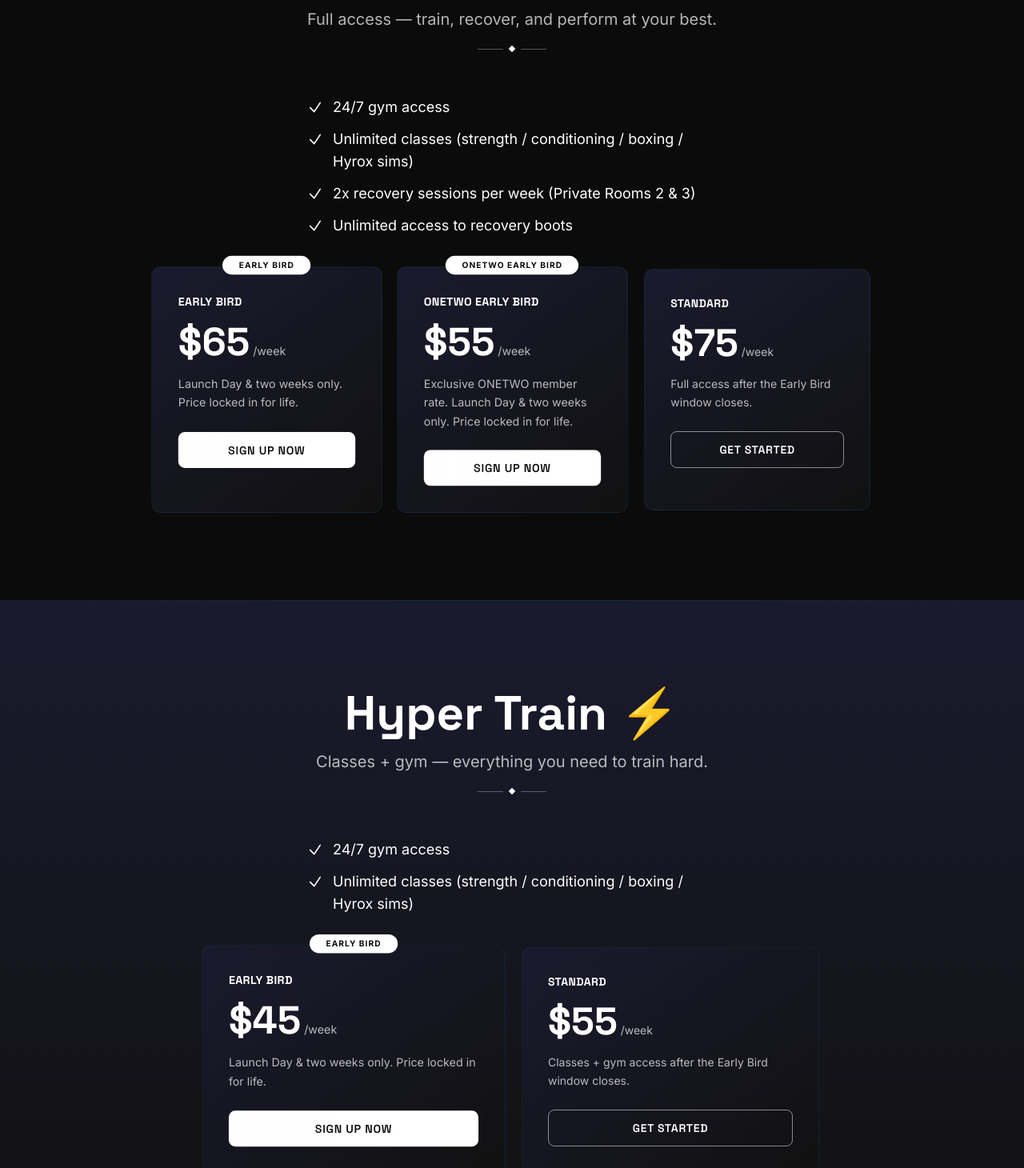
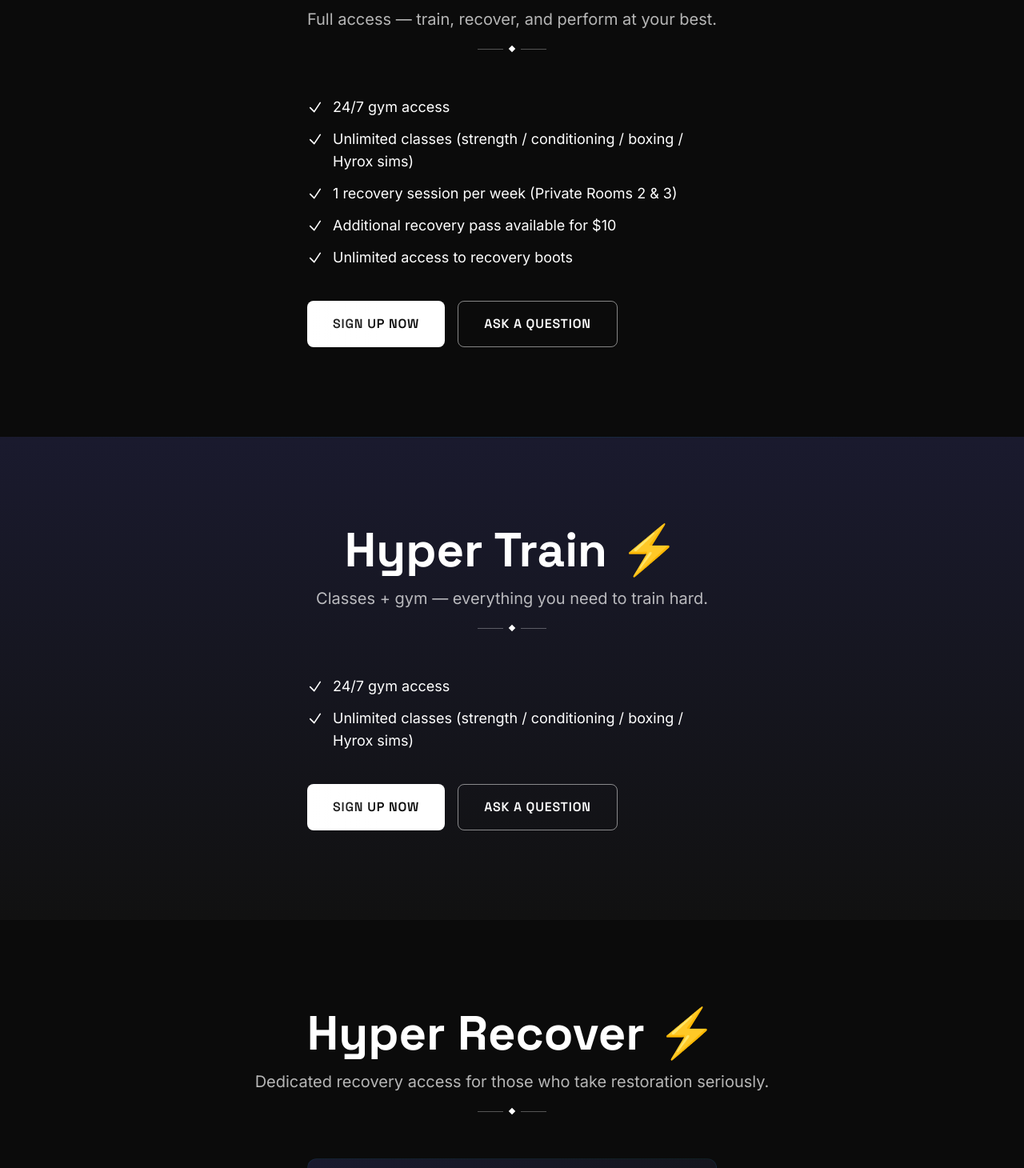
Before and after one commit to milochamp2/hyperfit-website, a Next.js app: page /membership in a window 1280 px wide. Shown: the part 970-2430 px from the top of the page at 80% size. Built offline with nearby package versions, Linux system fonts and the light colour scheme.

Commit message:
+hyperfit website update
Pricing Lists Adjusted

```diff
--- a/src/app/membership/page.tsx
+++ b/src/app/membership/page.tsx
@@ -15,7 +15,8 @@
 const hyperEliteFeatures = [
   "24/7 gym access",
   "Unlimited classes (strength / conditioning / boxing / Hyrox sims)",
-  "2x recovery sessions per week (Private Rooms 2 & 3)",
+  "1 recovery session per week (Private Rooms 2 & 3)",
+  "Additional recovery pass available for $10",
   "Unlimited access to recovery boots",
 ];
 
@@ -30,6 +31,7 @@
 ];
 
 const casualPasses = [
+  { name: "Intro Offer — 5 Classes", price: "$50" },
   { name: "Single Class", price: "$26" },
   { name: "5 Class Pack", price: "$120" },
   { name: "10 Class Pack", price: "$220" },
@@ -38,19 +40,28 @@
 
 const earlyBirdPlans = [
   {
+    name: "1 Membership — Full Access + Recovery",
+    price: "$60",
+    note: "Lifetime Price",
+    detail: "Includes 1 recovery session per week. Price locked for life.",
+  },
+  {
     name: "Gold — All Access",
     price: "$55",
     note: "Locked for life",
+    detail: "Launch Day & two weeks only. Price will not increase.",
   },
   {
     name: "Silver — Classes + Gym",
     price: "$45",
     note: "Locked for life",
+    detail: "Launch Day & two weeks only. Price will not increase.",
   },
   {
     name: "Boxing Only",
     price: "$40",
     note: "Locked for life",
+    detail: "Launch Day & two weeks only. Price will not increase.",
   },
 ];
 
@@ -78,8 +89,7 @@
           subtitle="Full access — train, recover, and perform at your best."
           gradient
         />
-        <div className="mx-auto max-w-4xl">
-          <div className="mx-auto mb-10 max-w-lg">
+        <div className="mx-auto max-w-lg">
           <ul className="space-y-3">
             {hyperEliteFeatures.map((feature) => (
               <li key={feature} className="flex items-start gap-3">
@@ -88,75 +98,13 @@
               </li>
             ))}
           </ul>
-          </div>
-
-          <div className="grid gap-6 md:grid-cols-3">
-            {/* Early Bird */}
-            <div className="relative card-futuristic rounded-xl p-8 border-white/30 scale-[1.02] transition-all duration-300">
-              <div className="absolute -top-3.5 left-1/2 z-10 -translate-x-1/2">
-                <div className="whitespace-nowrap rounded-full bg-white px-5 py-1 text-[10px] font-bold uppercase tracking-widest text-jet">
-                  Early Bird
-                </div>
-              </div>
-              <h3 className="font-heading text-sm font-bold uppercase tracking-wide">
-                Early Bird
-              </h3>
-              <div className="mt-4 flex items-baseline gap-1">
-                <span className="font-heading text-5xl font-bold text-white">$65</span>
-                <span className="text-sm text-white/70">/week</span>
-              </div>
-              <p className="mt-4 text-sm leading-relaxed text-white/70">
-                Launch Day &amp; two weeks only. Price locked in for life.
-              </p>
-              <div className="mt-6">
-                <Button href={siteConfig.bookingUrl} className="w-full" external>
+          <div className="mt-10 flex flex-wrap gap-4">
+            <Button href={siteConfig.bookingUrl} size="lg" external>
               Sign Up Now
             </Button>
-              </div>
-            </div>
-
-            {/* ONETWO Early Bird */}
-            <div className="relative card-futuristic rounded-xl p-8 border-white/30 scale-[1.02] transition-all duration-300">
-              <div className="absolute -top-3.5 left-1/2 z-10 -translate-x-1/2">
-                <div className="whitespace-nowrap rounded-full bg-white px-5 py-1 text-[10px] font-bold uppercase tracking-widest text-jet">
-                  ONETWO Early Bird
-                </div>
-              </div>
-              <h3 className="font-heading text-sm font-bold uppercase tracking-wide">
-                ONETWO Early Bird
-              </h3>
-              <div className="mt-4 flex items-baseline gap-1">
-                <span className="font-heading text-5xl font-bold text-white">$55</span>
-                <span className="text-sm text-white/70">/week</span>
-              </div>
-              <p className="mt-4 text-sm leading-relaxed text-white/70">
-                Exclusive ONETWO member rate. Launch Day &amp; two weeks only. Price locked in for life.
-              </p>
-              <div className="mt-6">
-                <Button href={siteConfig.bookingUrl} className="w-full" external>
-                  Sign Up Now
+            <Button href="/contact" variant="outline" size="lg">
+              Ask a Question
             </Button>
-              </div>
-            </div>
-
-            {/* Standard */}
-            <div className="card-futuristic rounded-xl p-8 transition-all duration-300">
-              <h3 className="font-heading text-sm font-bold uppercase tracking-wide">
-                Standard
-              </h3>
-              <div className="mt-4 flex items-baseline gap-1">
-                <span className="font-heading text-5xl font-bold text-white">$75</span>
-                <span className="text-sm text-white/70">/week</span>
-              </div>
-              <p className="mt-4 text-sm leading-relaxed text-white/70">
-                Full access after the Early Bird window closes.
-              </p>
-              <div className="mt-6">
-                <Button href={siteConfig.bookingUrl} variant="outline" className="w-full" external>
-                  Get Started
-                </Button>
-              </div>
-            </div>
           </div>
         </div>
       </Section>
@@ -167,8 +115,7 @@
           title="Hyper Train ⚡"
           subtitle="Classes + gym — everything you need to train hard."
         />
-        <div className="mx-auto max-w-4xl">
-          <div className="mx-auto mb-10 max-w-lg">
+        <div className="mx-auto max-w-lg">
           <ul className="space-y-3">
             {hyperTrainFeatures.map((feature) => (
               <li key={feature} className="flex items-start gap-3">
@@ -177,51 +124,13 @@
               </li>
             ))}
           </ul>
-          </div>
-
-          <div className="mx-auto grid max-w-3xl gap-6 md:grid-cols-2">
-            {/* Early Bird */}
-            <div className="relative card-futuristic rounded-xl p-8 border-white/30 scale-[1.02] transition-all duration-300">
-              <div className="absolute -top-3.5 left-1/2 z-10 -translate-x-1/2">
-                <div className="whitespace-nowrap rounded-full bg-white px-5 py-1 text-[10px] font-bold uppercase tracking-widest text-jet">
-                  Early Bird
-                </div>
-              </div>
-              <h3 className="font-heading text-sm font-bold uppercase tracking-wide">
-                Early Bird
-              </h3>
-              <div className="mt-4 flex items-baseline gap-1">
-                <span className="font-heading text-5xl font-bold text-white">$45</span>
-                <span className="text-sm text-white/70">/week</span>
-              </div>
-              <p className="mt-4 text-sm leading-relaxed text-white/70">
-                Launch Day &amp; two weeks only. Price locked in for life.
-              </p>
-              <div className="mt-6">
-                <Button href={siteConfig.bookingUrl} className="w-full" external>
+          <div className="mt-10 flex flex-wrap gap-4">
+            <Button href={siteConfig.bookingUrl} size="lg" external>
               Sign Up Now
             </Button>
-              </div>
-            </div>
-
-            {/* Standard */}
-            <div className="card-futuristic rounded-xl p-8 transition-all duration-300">
-              <h3 className="font-heading text-sm font-bold uppercase tracking-wide">
-                Standard
-              </h3>
-              <div className="mt-4 flex items-baseline gap-1">
-                <span className="font-heading text-5xl font-bold text-white">$55</span>
-                <span className="text-sm text-white/70">/week</span>
-              </div>
-              <p className="mt-4 text-sm leading-relaxed text-white/70">
-                Classes + gym access after the Early Bird window closes.
-              </p>
-              <div className="mt-6">
-                <Button href={siteConfig.bookingUrl} variant="outline" className="w-full" external>
-                  Get Started
+            <Button href="/contact" variant="outline" size="lg">
+              Ask a Question
             </Button>
-              </div>
-            </div>
           </div>
         </div>
       </Section>
@@ -263,7 +172,7 @@
           title="Casual Passes"
           subtitle="No membership needed — grab a pass and train."
         />
-        <div className="mx-auto grid max-w-4xl gap-6 sm:grid-cols-2 lg:grid-cols-4">
+        <div className="mx-auto grid max-w-5xl gap-6 sm:grid-cols-2 lg:grid-cols-5">
           {casualPasses.map((pass) => (
             <div key={pass.name} className="card-futuristic rounded-xl p-6 text-center transition-all duration-300">
               <h3 className="font-heading text-sm font-bold uppercase tracking-wide">
@@ -282,14 +191,38 @@
         </div>
       </Section>
 
+      {/* 1 Month Opportunity */}
+      <Section>
+        <SectionHeading
+          title="1 Month Opportunity"
+          subtitle="Try HyperFit for a full month — no long-term commitment required."
+          gradient
+        />
+        <div className="mx-auto max-w-sm">
+          <div className="card-futuristic rounded-xl p-8 text-center transition-all duration-300">
+            <p className="text-sm font-medium uppercase tracking-widest text-white/50">Limited Time</p>
+            <p className="mt-3 font-heading text-5xl font-black text-white">1 Month</p>
+            <p className="mt-1 text-sm text-white/50">Full membership access</p>
+            <div className="my-6 h-px w-full bg-gradient-to-r from-transparent via-white/10 to-transparent" />
+            <p className="text-sm leading-relaxed text-white/70">
+              A one-month opportunity to experience everything HyperFit has to offer — classes, gym, and recovery — before committing long term.
+            </p>
+            <div className="mt-8">
+              <Button href={siteConfig.bookingUrl} className="w-full" external>
+                Claim Now
+              </Button>
+            </div>
+          </div>
+        </div>
+      </Section>
+
       {/* Early Bird Memberships */}
-      <Section>
+      <Section dark>
         <SectionHeading
           title="Early Bird Memberships"
           subtitle="Launch Day & limited two weeks only — prices locked in for life."
-          gradient
         />
-        <div className="mx-auto grid max-w-4xl gap-6 sm:grid-cols-3">
+        <div className="mx-auto grid max-w-5xl gap-6 sm:grid-cols-2 lg:grid-cols-4">
           {earlyBirdPlans.map((plan) => (
             <div key={plan.name} className="relative card-futuristic rounded-xl p-8 border-white/30 transition-all duration-300">
               <div className="absolute -top-3.5 left-1/2 z-10 -translate-x-1/2">
@@ -305,7 +238,7 @@
                 <span className="text-sm text-white/70">/week</span>
               </div>
               <p className="mt-4 text-sm leading-relaxed text-white/70">
-                Price will not increase if you sign up during the Early Bird period.
+                {plan.detail}
               </p>
               <div className="mt-6">
                 <Button href={siteConfig.bookingUrl} className="w-full" external>
@@ -318,7 +251,7 @@
       </Section>
 
       {/* Membership Terms */}
-      <Section dark>
+      <Section>
         <SectionHeading
           title="Membership Terms"
           subtitle="Transparent terms — no surprises."
```
Lines whose indentation alone changed are shown as unchanged.
